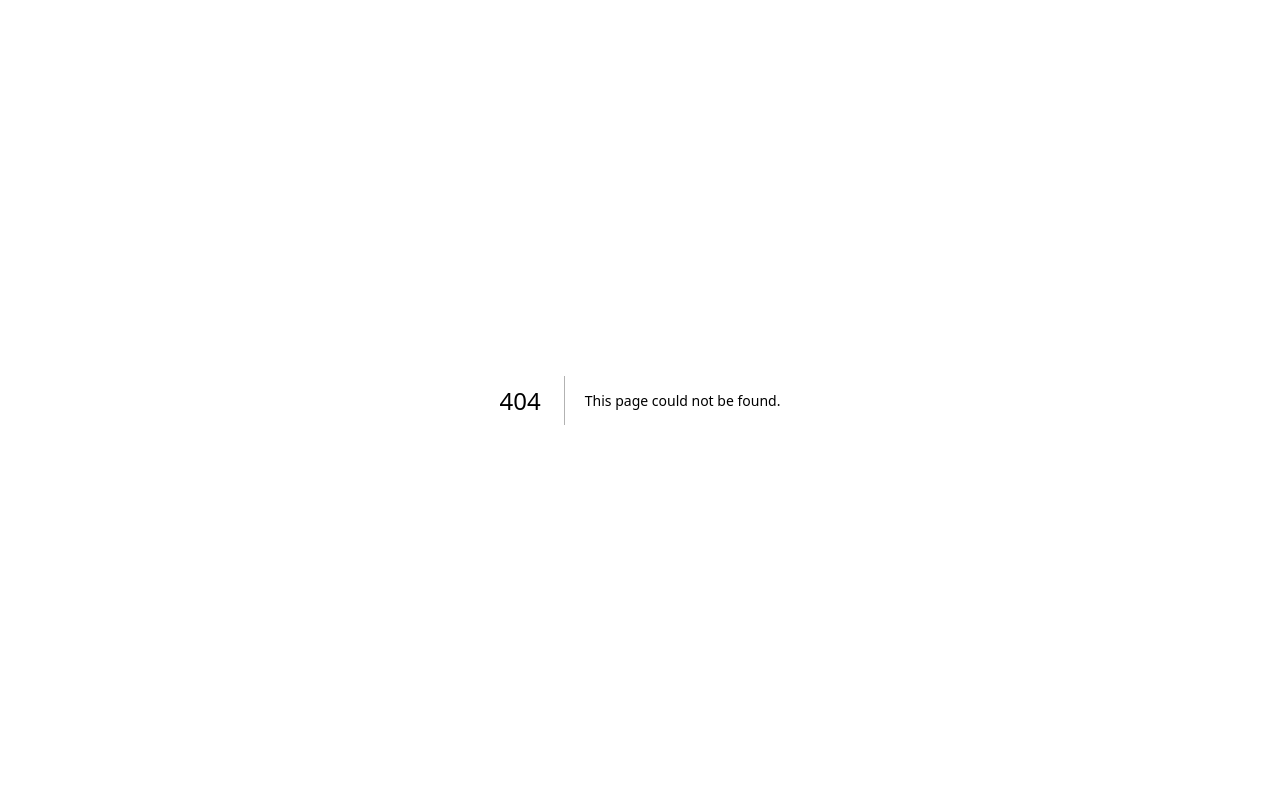
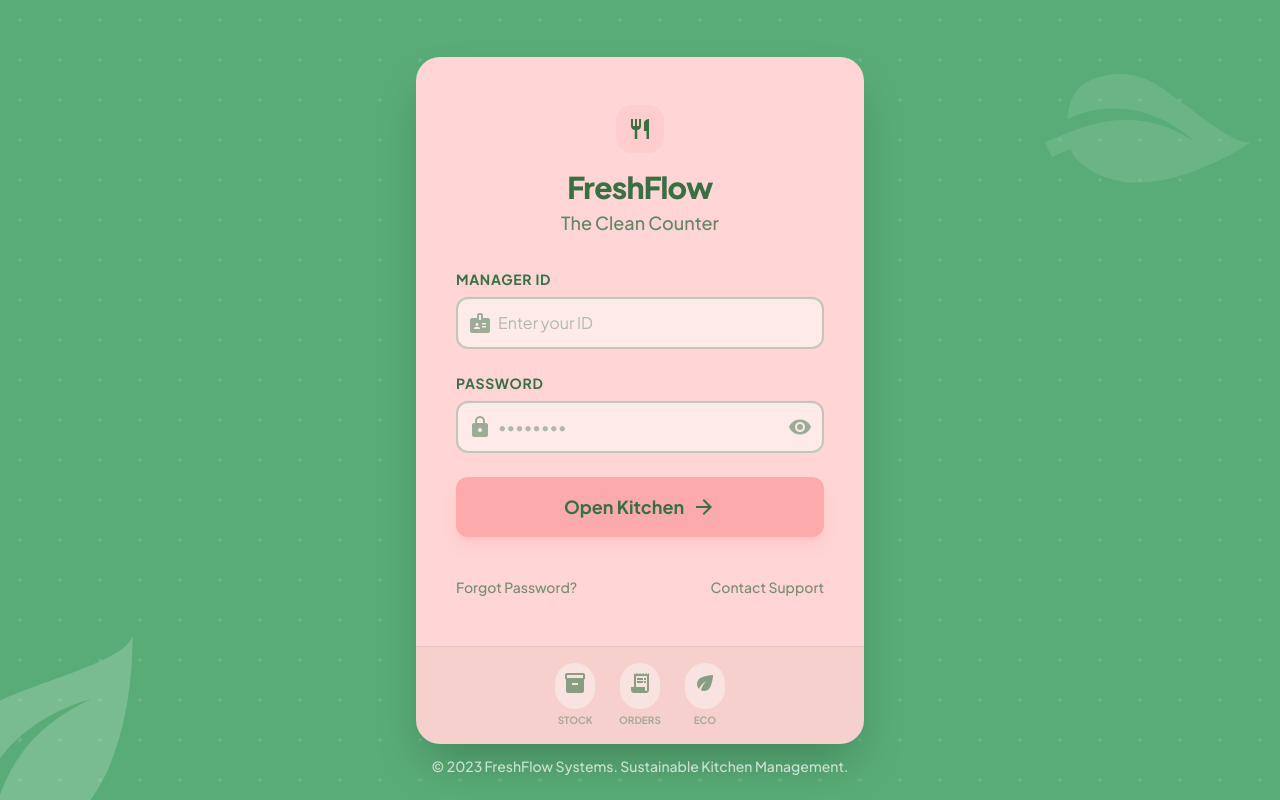
Before and after one commit to EnderKaran/freshflow-hq, a Next.js app: page /login in a window 1280 px wide. Before the commit this address had no page. Built offline with nearby package versions, Linux system fonts and the light colour scheme.

Commit message:
ui: build login components based on Design System

```diff
--- a/app/globals.css
+++ b/app/globals.css
@@ -14,10 +14,13 @@
   --color-primary: #fdaaaa;
   --color-primary-dark: #e09595;
   --color-forest-green: #3A6F43;
+  --color-forest-green-dark: #2a5030;
   --color-leaf-green: #59AC77;
+  --color-pale-rose: #FFD5D5;
   --color-background-light: #f8f5f5;
   --color-background-dark: #230f0f;
   --font-display: var(--font-space-grotesk), sans-serif;
+  --font-jakarta: var(--font-plus-jakarta), sans-serif;
 }
 
 @media (prefers-color-scheme: dark) {
--- a/app/layout.tsx
+++ b/app/layout.tsx
@@ -1,5 +1,5 @@
 import type { Metadata } from "next";
-import { Geist, Geist_Mono, Space_Grotesk } from "next/font/google";
+import { Geist, Geist_Mono, Space_Grotesk, Plus_Jakarta_Sans } from "next/font/google";
 import "./globals.css";
 
 const geistSans = Geist({
@@ -17,6 +17,11 @@ const spaceGrotesk = Space_Grotesk({
   subsets: ["latin"],
 });
 
+const plusJakarta = Plus_Jakarta_Sans({
+  variable: "--font-plus-jakarta",
+  subsets: ["latin"],
+});
+
 export const metadata: Metadata = {
   title: "FreshFlow - Smart Restaurant Supply Manager",
   description: "Efficiency meets Sustainability.",
@@ -30,12 +35,12 @@ export default function RootLayout({
   return (
     <html
       lang="en"
-      className={`${geistSans.variable} ${geistMono.variable} ${spaceGrotesk.variable} h-full antialiased`}
+      className={`${geistSans.variable} ${geistMono.variable} ${spaceGrotesk.variable} ${plusJakarta.variable} h-full antialiased`}
     >
       <head>
-        <link href="https://fonts.googleapis.com/icon?family=Material+Icons+Round" rel="stylesheet" />
+        <link href="https://fonts.googleapis.com/icon?family=Material+Icons+Round|Material+Icons" rel="stylesheet" />
       </head>
-      <body className="min-h-full flex flex-col bg-background-light dark:bg-background-dark text-forest-green dark:text-gray-100 font-display transition-colors duration-300">
+      <body className="min-h-full flex flex-col bg-background-light dark:bg-background-dark text-forest-green dark:text-gray-100 transition-colors duration-300">
         {children}
       </body>
     </html>
--- /dev/null
+++ b/app/login/page.tsx
@@ -0,0 +1,154 @@
+"use client";
+
+import { motion } from "framer-motion";
+import Link from "next/link";
+import { useRouter } from "next/navigation";
+
+export default function Login() {
+  const router = useRouter();
+
+  const handleLogin = (e: React.FormEvent) => {
+    e.preventDefault();
+    router.push("/dashboard");
+  };
+
+  return (
+    <div className="font-jakarta bg-leaf-green min-h-screen flex flex-col items-center justify-center p-4 relative overflow-hidden w-full">
+      {/* Decorative Abstract Background Pattern */}
+      <div
+        className="absolute inset-0 opacity-10 pointer-events-none"
+        style={{ backgroundImage: "radial-gradient(#ffffff 2px, transparent 2px)", backgroundSize: "40px 40px" }}
+      ></div>
+
+      {/* Large decorative leaf accents (SVG) */}
+      <motion.div
+        initial={{ opacity: 0, rotate: -30, x: -50, y: 50 }}
+        animate={{ opacity: 0.2, rotate: -12, x: 0, y: 0 }}
+        transition={{ duration: 1, ease: "easeOut" }}
+        className="absolute -bottom-20 -left-20 text-white transform w-64 h-64 pointer-events-none"
+      >
+        <svg fill="currentColor" viewBox="0 0 24 24">
+          <path d="M17,8C8,10 5.9,16.17 3.82,21.34L5.71,22L6.66,19.7C7.14,19.87 7.64,20 8,20C19,20 22,3 22,3C21,5 14,5.25 9,6.25C4,7.25 2,11.5 2,13.5C2,15.5 3.75,17.25 3.75,17.25C7,8 17,8 17,8Z"></path>
+        </svg>
+      </motion.div>
+
+      <motion.div
+        initial={{ opacity: 0, rotate: 20, x: 50, y: -50 }}
+        animate={{ opacity: 0.1, rotate: 45, x: 0, y: 0 }}
+        transition={{ duration: 1, ease: "easeOut", delay: 0.2 }}
+        className="absolute top-10 right-10 text-white transform w-48 h-48 pointer-events-none"
+      >
+        <svg fill="currentColor" viewBox="0 0 24 24">
+          <path d="M17,8C8,10 5.9,16.17 3.82,21.34L5.71,22L6.66,19.7C7.14,19.87 7.64,20 8,20C19,20 22,3 22,3C21,5 14,5.25 9,6.25C4,7.25 2,11.5 2,13.5C2,15.5 3.75,17.25 3.75,17.25C7,8 17,8 17,8Z"></path>
+        </svg>
+      </motion.div>
+
+      {/* Main Card */}
+      <motion.main
+        initial={{ scale: 0.9, opacity: 0, y: 20 }}
+        animate={{ scale: 1, opacity: 1, y: 0 }}
+        transition={{ duration: 0.5, type: "spring", stiffness: 300, damping: 25 }}
+        className="w-full max-w-md bg-pale-rose rounded-3xl shadow-2xl relative z-10 overflow-hidden"
+      >
+        {/* Header Section */}
+        <div className="pt-12 pb-8 px-10 text-center">
+          <motion.div
+            whileHover={{ rotate: 180 }}
+            transition={{ duration: 0.5 }}
+            className="inline-flex items-center justify-center p-3 mb-4 bg-primary/20 rounded-2xl cursor-pointer"
+          >
+            <span className="material-icons text-forest-green text-3xl">restaurant</span>
+          </motion.div>
+          <h1 className="text-3xl font-extrabold text-forest-green mb-1 tracking-tight">FreshFlow</h1>
+          <p className="text-forest-green/80 font-medium text-lg">The Clean Counter</p>
+        </div>
+
+        {/* Login Form */}
+        <form className="px-10 pb-12 space-y-6" onSubmit={handleLogin}>
+          {/* Manager ID Input */}
+          <div className="space-y-2 group">
+            <label className="block text-sm font-bold text-forest-green uppercase tracking-wider" htmlFor="manager-id">Manager ID</label>
+            <div className="relative">
+              <div className="absolute inset-y-0 left-0 pl-3 flex items-center pointer-events-none">
+                <span className="material-icons text-forest-green/50 text-xl group-focus-within:text-forest-green transition-colors">badge</span>
+              </div>
+              <input
+                className="block w-full pl-10 pr-3 py-3 border-2 border-forest-green/30 rounded-xl bg-white/50 text-forest-green placeholder-forest-green/40 focus:outline-none focus:ring-2 focus:ring-primary focus:border-transparent focus:bg-white transition-all duration-200"
+                id="manager-id"
+                placeholder="Enter your ID"
+                type="text"
+                required
+              />
+            </div>
+          </div>
+
+          {/* Password Input */}
+          <div className="space-y-2 group">
+            <div className="flex justify-between items-center">
+              <label className="block text-sm font-bold text-forest-green uppercase tracking-wider" htmlFor="password">Password</label>
+            </div>
+            <div className="relative">
+              <div className="absolute inset-y-0 left-0 pl-3 flex items-center pointer-events-none">
+                <span className="material-icons text-forest-green/50 text-xl group-focus-within:text-forest-green transition-colors">lock</span>
+              </div>
+              <input
+                className="block w-full pl-10 pr-10 py-3 border-2 border-forest-green/30 rounded-xl bg-white/50 text-forest-green placeholder-forest-green/40 focus:outline-none focus:ring-2 focus:ring-primary focus:border-transparent focus:bg-white transition-all duration-200"
+                id="password"
+                placeholder="••••••••"
+                type="password"
+                required
+              />
+              <button className="absolute inset-y-0 right-0 pr-3 flex items-center text-forest-green/50 hover:text-forest-green transition-colors" type="button">
+                <span className="material-icons text-xl">visibility</span>
+              </button>
+            </div>
+          </div>
+
+          {/* Submit Button */}
+          <motion.button
+            whileHover={{ y: -2, scale: 1.01 }}
+            whileTap={{ scale: 0.98 }}
+            className="w-full bg-primary hover:bg-[#ff9999] text-forest-green font-bold text-lg py-4 px-4 rounded-xl shadow-lg shadow-primary/30 hover:shadow-primary/50 transition-all duration-200 flex items-center justify-center gap-2 mt-4"
+            type="submit"
+          >
+            <span>Open Kitchen</span>
+            <span className="material-icons text-xl">arrow_forward</span>
+          </motion.button>
+
+          {/* Footer Links */}
+          <div className="flex items-center justify-between pt-4 text-sm font-medium text-forest-green/70">
+            <Link className="hover:text-forest-green transition-colors border-b border-transparent hover:border-forest-green" href="#">Forgot Password?</Link>
+            <Link className="hover:text-forest-green transition-colors border-b border-transparent hover:border-forest-green" href="#">Contact Support</Link>
+          </div>
+        </form>
+
+        {/* Card Footer Decoration */}
+        <div className="bg-forest-green/5 py-4 px-10 flex justify-center gap-6 border-t border-forest-green/10">
+          <div className="flex flex-col items-center gap-1 group cursor-default" title="Inventory Status">
+            <div className="bg-white/40 p-2 rounded-full group-hover:bg-white/60 transition-colors">
+              <span className="material-icons text-forest-green/60 text-lg">inventory_2</span>
+            </div>
+            <span className="text-[10px] uppercase font-bold text-forest-green/40">Stock</span>
+          </div>
+          <div className="flex flex-col items-center gap-1 group cursor-default" title="Recent Orders">
+            <div className="bg-white/40 p-2 rounded-full group-hover:bg-white/60 transition-colors">
+              <span className="material-icons text-forest-green/60 text-lg">receipt_long</span>
+            </div>
+            <span className="text-[10px] uppercase font-bold text-forest-green/40">Orders</span>
+          </div>
+          <div className="flex flex-col items-center gap-1 group cursor-default" title="Sustainability Score">
+            <div className="bg-white/40 p-2 rounded-full group-hover:bg-white/60 transition-colors">
+              <span className="material-icons text-forest-green/60 text-lg">eco</span>
+            </div>
+            <span className="text-[10px] uppercase font-bold text-forest-green/40">Eco</span>
+          </div>
+        </div>
+      </motion.main>
+
+      {/* Page Footer */}
+      <footer className="absolute bottom-6 w-full text-center z-10">
+        <p className="text-white/70 text-sm font-medium">© 2023 FreshFlow Systems. Sustainable Kitchen Management.</p>
+      </footer>
+    </div>
+  );
+}
```
